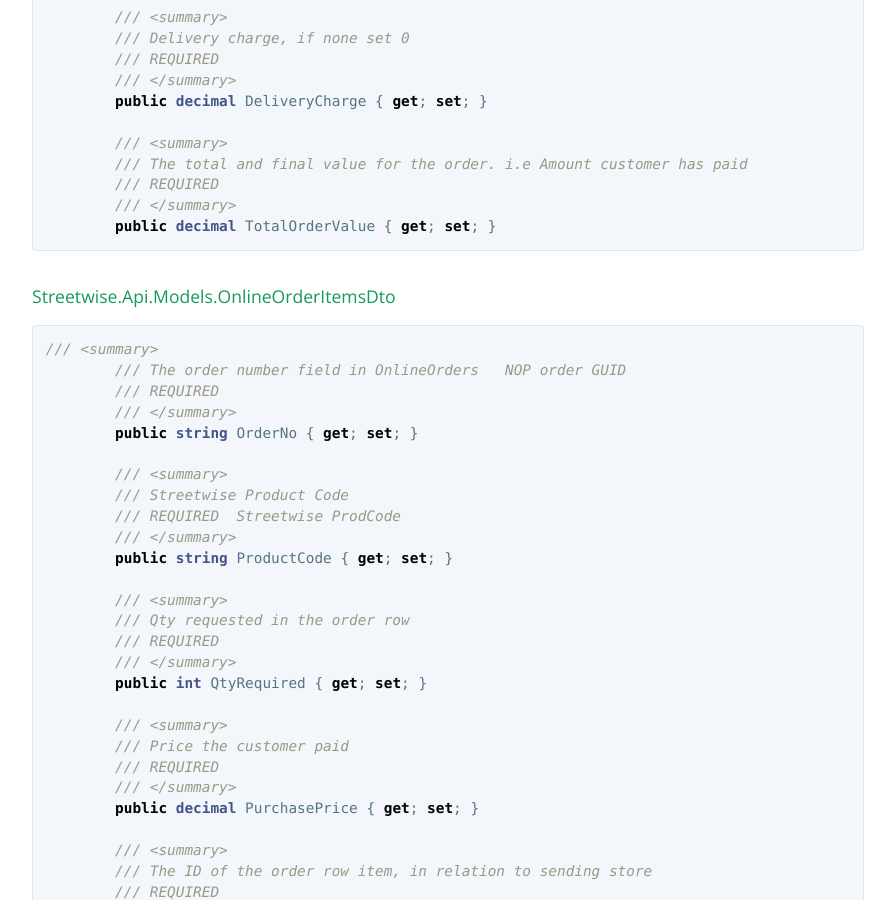
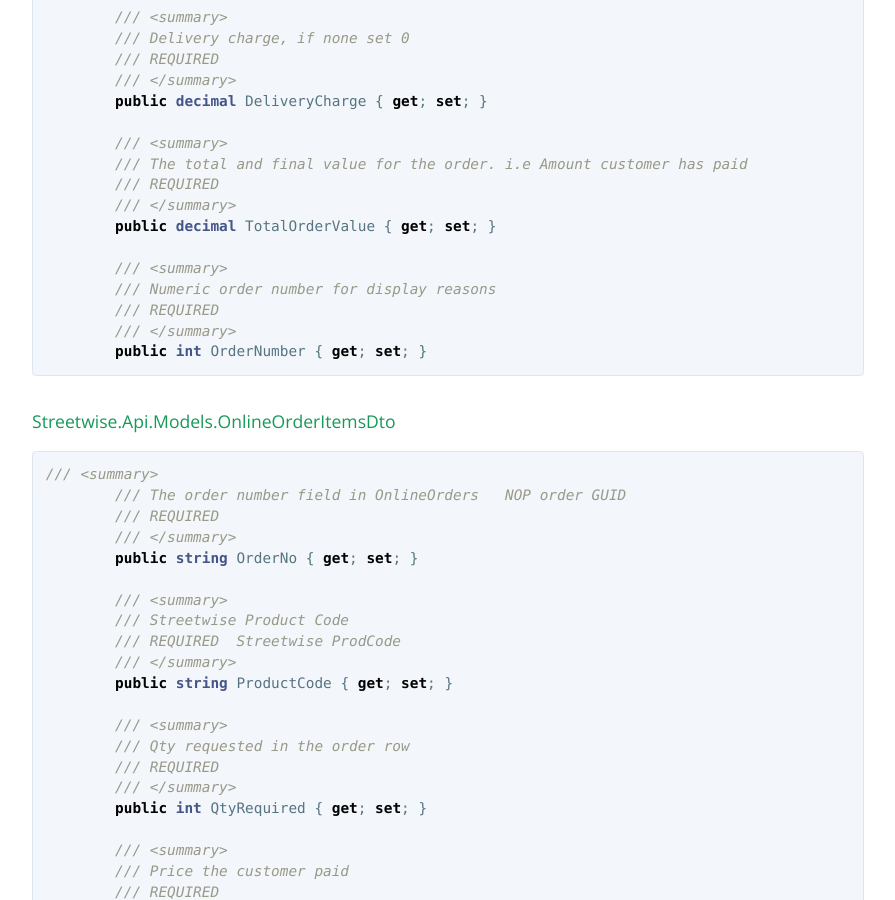
Before and after one commit to davidparker/streetwise.github.io, a Jekyll site: the page built from index.markdown, in a window 1280 px wide and 900 px high, scrolled down 6493 px. Shown: the whole window, without its empty margins (192-1087 px from the left). Built offline with Jekyll 4.4.1, drawn with Linux system fonts in a browser that asks for light colours; our own code applies the rules of GitHub Pages for plain Markdown files.

Commit message:
add order number

````diff
--- a/index.markdown
+++ b/index.markdown
@@ -294,6 +294,12 @@ I have also included a breakdown of the types used in that model for clarity.
         /// REQUIRED
         /// </summary>
         public decimal TotalOrderValue { get; set; }
+
+        /// <summary>
+        /// Numeric order number for display reasons
+        /// REQUIRED
+        /// </summary>
+        public int OrderNumber { get; set; }
 ```
 
 #### Streetwise.Api.Models.OnlineOrderItemsDto
````
Also changed, not shown: 2 other files.
